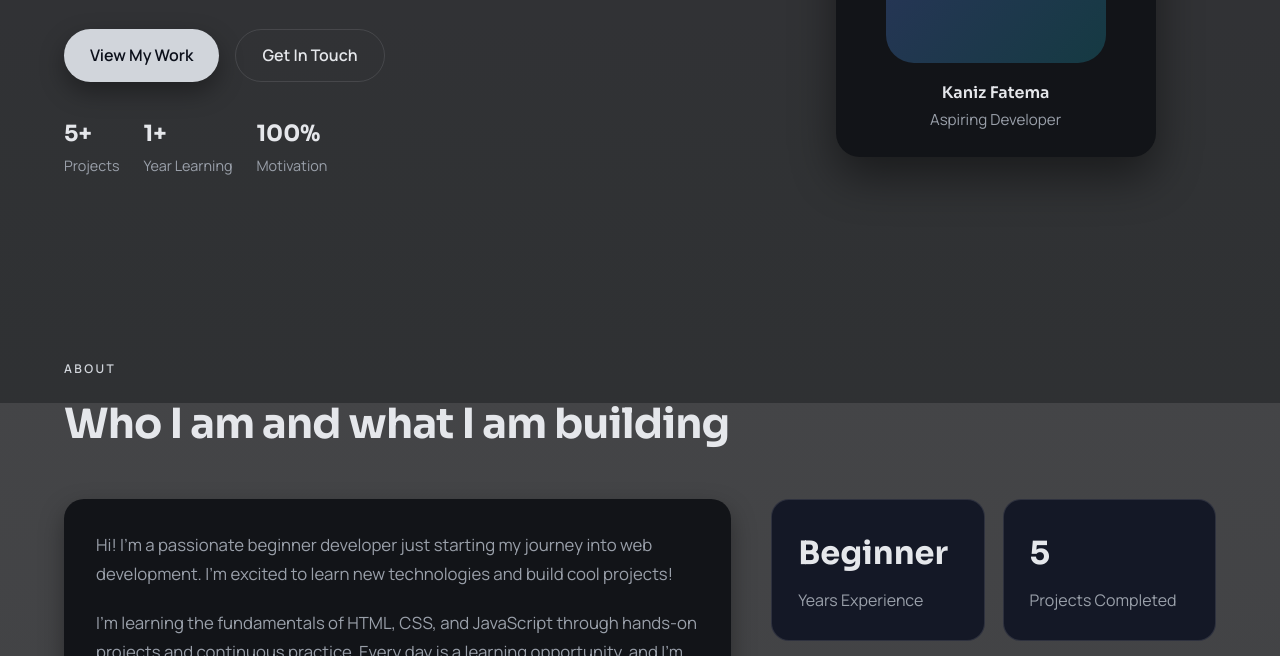
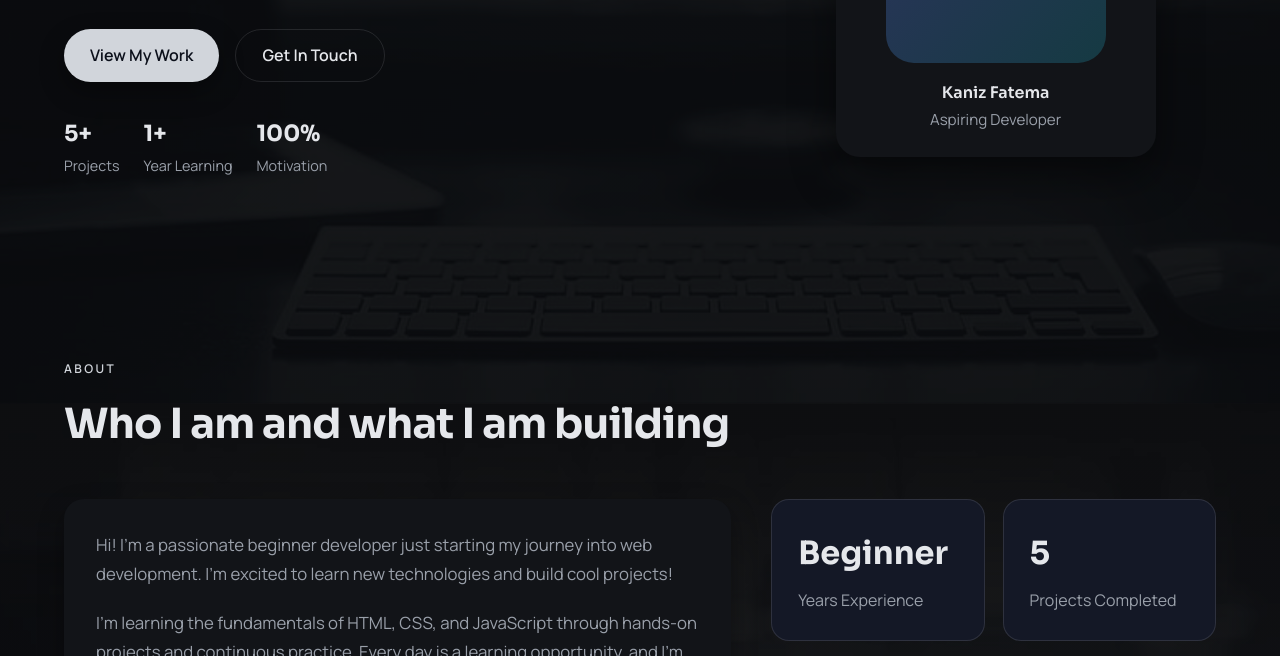
Before and after one commit to kaniz504/kaniz504.github.io, a plain HTML site: page index.html in a window 1280 px wide. Shown: the part 397-1053 px from the top of the page. Drawn offline with Linux system fonts and the light colour scheme; no server answers.

Commit message:
Update background image URL in styles.css

```diff
--- a/styles.css
+++ b/styles.css
@@ -30,7 +30,8 @@ body {
     color: var(--ink);
     line-height: 1.7;
     background: linear-gradient(rgba(11, 12, 15, 0.75), rgba(11, 12, 15, 0.85)),
-        url("picture/desktop-wallpaper-portfolio.jpg") center/cover no-repeat fixed;
+    url("desktop-wallpaper-portfolio.jpg") center/cover no-repeat fixed;
+
     position: relative;
     overflow-x: hidden;
 }
```
